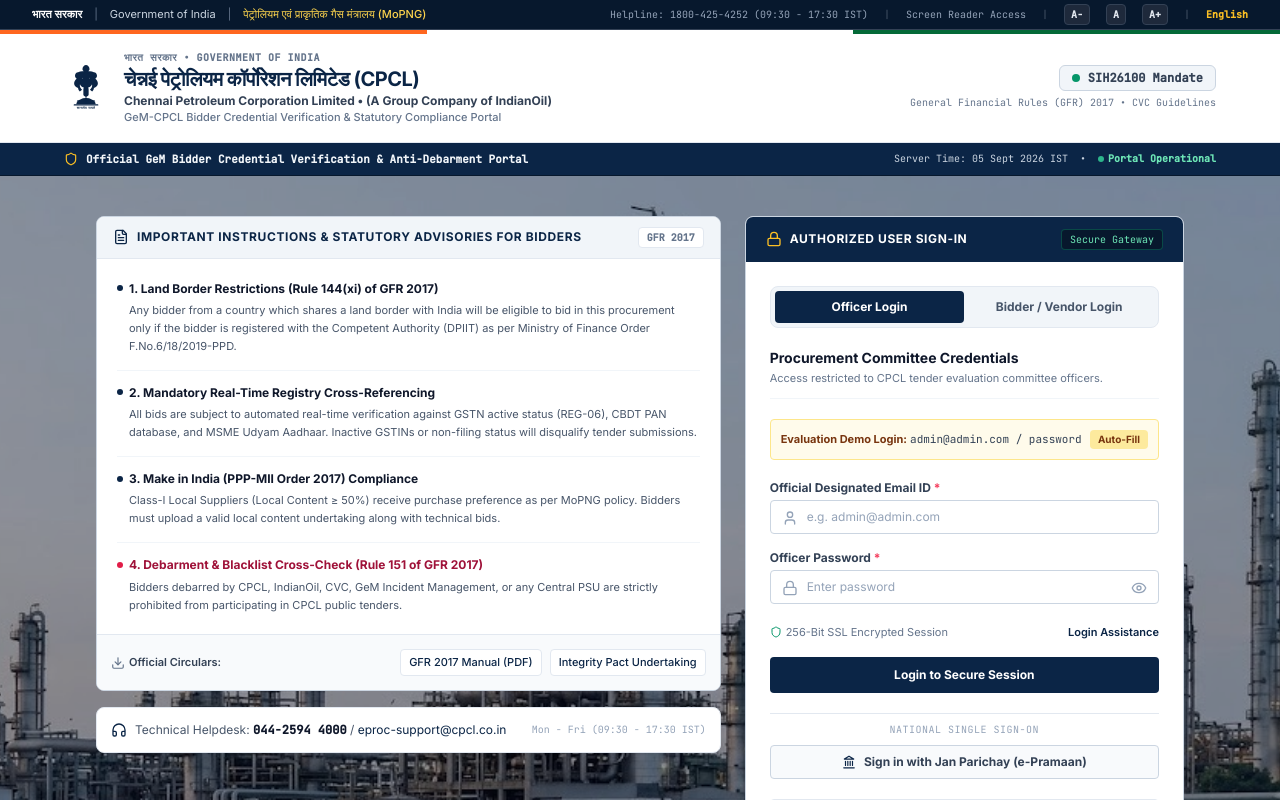
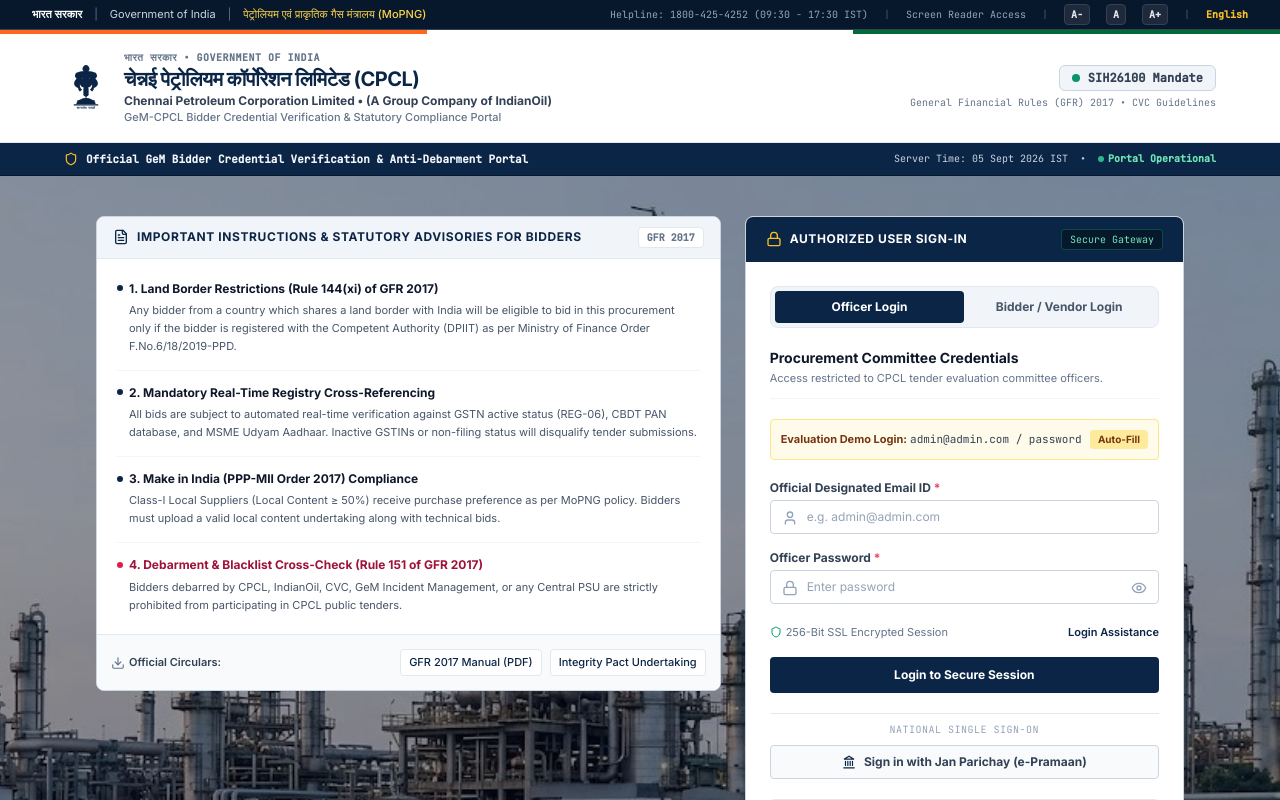
Before and after one commit to snuthon1/gemcompliance, a React (Vite) app in the folder client/: page /login in a window 1280 px wide. Shown: the top 800 px of the page. Built offline with nearby package versions, Linux system fonts and the light colour scheme; the HTML template or start-up script is replaced by a standard one.

Commit message:
feat(ui): complete modern visual overhaul for Login.jsx

```diff
--- a/client/src/pages/Login.jsx
+++ b/client/src/pages/Login.jsx
@@ -282,18 +282,7 @@ export default function Login() {
               </div>
             </div>
 
-            {/* Helpdesk & Support Strip */}
-            <div className="bg-white rounded-lg border border-slate-200 p-3.5 flex items-center justify-between text-xs text-slate-600">
-              <div className="flex items-center space-x-2">
-                <Headphones className="w-4 h-4 text-[#0B2546]" />
-                <span>
-                  Technical Helpdesk: <strong className="text-slate-900 font-mono">044-2594 4000</strong> / <span className="text-[#0B2546]">eproc-support@cpcl.co.in</span>
-                </span>
-              </div>
-              <span className="text-[10px] text-slate-400 font-mono hidden sm:inline">
-                Mon - Fri (09:30 - 17:30 IST)
-              </span>
-            </div>
+
           </div>
 
           {/* RIGHT COLUMN (5 cols): Official Government Sign-In Form */}
```
